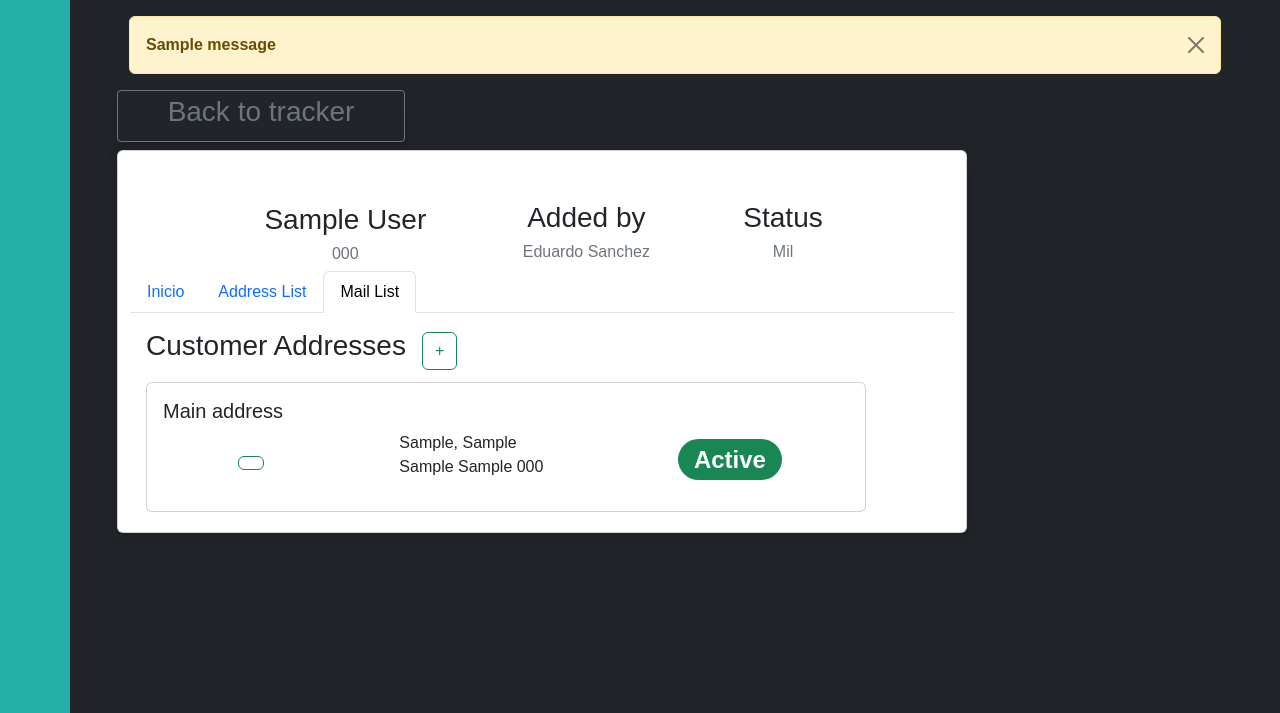
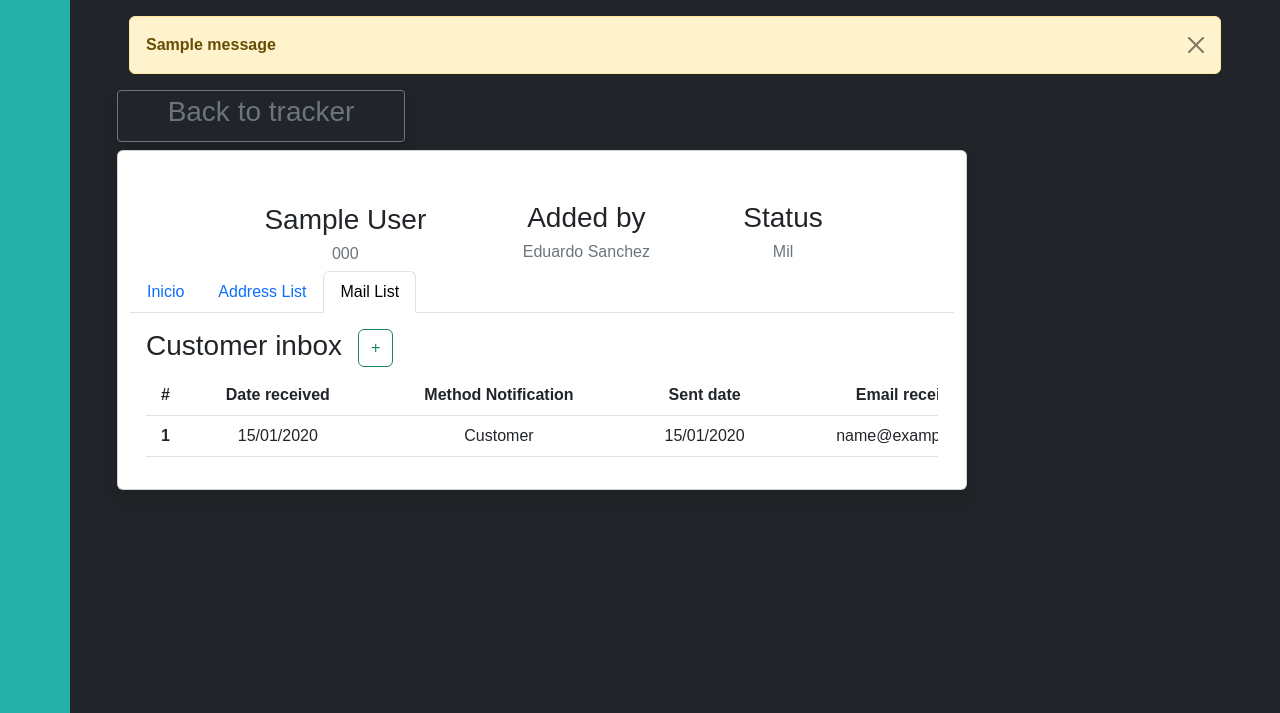
Before and after one commit to lorf543/SCRA, a Django app: page /detail-customer/1/ in a window 1280 px wide, after a click on "Mail List". Shown: the top 713 px of the page. Run offline with Django 5.2, Linux system fonts and the light colour scheme; a user stored in the database is signed in; tables that the repository leaves empty hold one stand-in row (values such as "Sample post"); one stand-in notice (Sample message) is shown; some libraries are stand-ins or nearby versions; some web fonts are replaced.

Commit message:
inbox list for customers

```diff
--- a/Scra_inbox/models.py
+++ b/Scra_inbox/models.py
@@ -7,14 +7,13 @@ from tracker.models import NOTIFICATION
 # Create your models here.
 
 class Inbox(models.Model):
-    customer = models.ForeignKey(Account, on_delete=models.CASCADE)
+    customer = models.ForeignKey(Account, related_name='customer_inbox', on_delete=models.CASCADE)
     method_notification = models.CharField(max_length=50, choices=NOTIFICATION)
     date_received = models.DateField(null=True, blank= True)
     email_received = models.TextField()
     email_sent = models.TextField(null=True, blank=True)
     email_sent_date = models.DateField(null=True, blank=True)
     valid = models.BooleanField(null=True, blank= True)
-
 
     created = models.DateField(auto_now_add=True, null=True, blank=True)
     updated = models.DateField(null=True, blank = True)
--- a/Scra_inbox/urls.py
+++ b/Scra_inbox/urls.py
@@ -4,4 +4,6 @@ from . import views
 
 urlpatterns = [
     path('list-inbox',views.list_inbox,name='list_inbox'),
+    path('add-inbox/<str:customer_id>/',views.add_inbox,name='add_inbox'),
+    path('update-inbox/<str:customer_id>/<str:inbox_id>/',views.update_inbox,name='update_inbox'),
 ]
--- a/static/css/styles.css
+++ b/static/css/styles.css
@@ -27,9 +27,10 @@ body {
 #trackerReturn  thead{
   display: none;
 }
-#tableInbox thead{
+#tableInbox  thead{
   display: none;
 }
+
 
 ::after,
 ::before {
--- a/static/scripts/main.js
+++ b/static/scripts/main.js
@@ -18,7 +18,7 @@ new DataTable('#trackerReturn',{
   "scrollY":600,
 });
 
-new DataTable('#tableIbox',{
+new DataTable('#tableInbox',{
   "autoWidth": true,
   "scrollX":true,
   "scrollY":600,
--- a/templates/base.html
+++ b/templates/base.html
@@ -23,7 +23,6 @@
     {% block content %}
 
 
-
     {% endblock content %}
 
     <!--boostrap js-->
--- a/templates/partials/address_list.html
+++ b/templates/partials/address_list.html
@@ -2,7 +2,7 @@
     <div class="d-flex">
       <h3>Customer Addresses</h3>
       <h2 class="ms-3 ">
-        <a class="btn btn-outline-success" href="{% url 'add_address' customer_id=customer.id %}">+</a>
+        <a class="btn btn-outline-success d-flex" href="{% url 'add_address' customer_id=customer.id %}">+</a>
       </h2>
     </div>
 
@@ -17,7 +17,7 @@
             </div>
           {% endif %}
           <div class="d-flex justify-content-around align-items-center">
-            <a class="ms-2 btn btn-outline-success" href="{% url 'upadate_address' customer_id=customer.id address_id=address.id %}">
+            <a class="ms-2 btn btn-outline-success" href="{% url 'update_address' customer_id=customer.id address_id=address.id %}">
               <i class="lni lni-pencil"></i>
             </a>
             <p class="card-text">
--- /dev/null
+++ b/templates/partials/email_list.html
@@ -0,0 +1,55 @@
+<div class="container p-3">
+  <div class="d-flex">
+    <h3>Customer inbox</h3>
+    <h2 class="ms-3">
+        <a class="btn btn-outline-success d-flex"
+            href="{% url 'add_inbox' customer_id=customer.id %}">
+            +
+        </a>
+    </h2>
+  </div>
+
+  {% for inbox in customer.customer_inbox.all %}
+
+  <div  class="table-responsive">
+    <table style="width: 185%;" class="table table-hover text-center align-middle">
+      <thead>
+
+        <tr>
+          <th>#</th>
+          <th>Date received</th>
+          <th>Method Notification</th>
+          <th>Sent date</th>
+          <th>Email received</th>
+          <th>Email Sent</th>
+          <th>valid</th>
+          <th>Actions</th>
+        </tr>
+      </thead>
+      <tbody>
+        <tr>
+          <td scope="row">{{ forloop.counter }}</td>
+          <td>{{inbox.date_received|date:"d/m/Y"}}</td>
+          <td>{{inbox.method_notification}}</td>
+          <td>{{inbox.email_sent_date|date:"d/m/Y"}}</td>
+          <td >{{inbox.email_received}}</td>
+          <td >{{inbox.email_sent}}</td>
+          <td>{{inbox.email_sent_date|date:"m/d/Y"}}</td>
+          <td>
+            <div class="btn-group">
+                <a href="#" class="btn btn-secondary d-flex justify-content-center">
+                    <i class="lni lni-eye"></i>
+                </a>
+                <a href="{% url 'update_inbox' customer_id=customer.id inbox_id=inbox.id %}" class="btn btn-secondary d-flex justify-content-center">
+                  <i class="lni lni-pencil"></i>
+                </a>
+            </div>
+          </td>
+        </tr>
+      </tbody>
+
+    </table>
+  </div>
+
+  {% endfor %}
+</div>
--- a/templates/tracker/detail_customer.html
+++ b/templates/tracker/detail_customer.html
@@ -51,6 +51,7 @@
               <li class="nav-item" role="presentation">
                 <a class="nav-link" id="profile-tab" data-bs-toggle="tab" href="#addres_list" role="tab">Address List</a>
               </li>
+
               <li class="nav-item" role="presentation">
                 <a class="nav-link" id="profile-tab" data-bs-toggle="tab" href="#email_list" role="tab">Mail List</a>
               </li>
@@ -67,7 +68,7 @@
               </div>
               <div class="tab-pane fade" id="email_list" role="tabpanel">
                          <!--Address list-->
-                    {% include "partials/address_list.html" %}
+                    {% include "partials/email_list.html" %}
               </div>
             </div>
 
--- a/templates/tracker/home.html
+++ b/templates/tracker/home.html
@@ -11,7 +11,7 @@
             {% if messages %}
               <div class="alert-container">
                 {% for message in messages %}
-                  <div class="alert alert-warning alert-dismissible fade show" role="alert">
+                  <div class="alert alert-warning alert-dismissible fade show w-50" role="alert">
                     <strong>{{ message }}</strong>
                     <button type="button" class="btn-close" data-bs-dismiss="alert" aria-label="Close"></button>
                   </div>
--- a/tracker/forms.py
+++ b/tracker/forms.py
@@ -31,7 +31,7 @@ class CustomerForm(forms.ModelForm):
             'date_open_acc':'Date Open Account',
             'the_way_refund':'Way the refund was made',
             'danial_date':'Denial date',
-            'method_notification':'Notefication'
+            'method_notification':'Notification'
         }
         widgets = {
             'date_refund': forms.DateInput(attrs={'type':'date',}),
@@ -52,7 +52,7 @@ class AddressForm(forms.ModelForm):
     return_note = forms.CharField(
         required=False,
         widget=forms.Textarea(
-            attrs={"rows":5, "cols":5,}))
+            attrs={"rows":5, "cols":5,"placeholder":"testing carajoasda sd "}))
 
     class Meta:
         model = Address
--- a/tracker/models.py
+++ b/tracker/models.py
@@ -44,7 +44,7 @@ class Account(models.Model):
         User, on_delete=models.CASCADE, related_name='second_review_candidates', blank=True, null=True)
     danial_date = models.DateField(blank=True, null=True)
     denial_note = models.TextField(blank=True, null=True)
-    denial_by = models.ForeignKey(User, on_delete=models.CASCADE, related_name='custumer_dl',null=True, blank = True)
+    denial_by = models.ForeignKey(User, on_delete=models.CASCADE, related_name='costumer_dl',null=True, blank = True)
 
         # _______________________Approved_Info________________
     amount_refund = models.CharField(max_length=50, blank=True, null=True,default="N/A")
@@ -56,8 +56,8 @@ class Account(models.Model):
 
     created = models.DateTimeField(auto_now_add=True, null=True, blank = True)
     updated = models.DateTimeField(null=True, blank = True)
-    added_by = models.ForeignKey(User, on_delete=models.CASCADE, related_name='custumer_add', null=True, blank = True)
-    updated_by = models.ForeignKey(User, on_delete=models.CASCADE, related_name='custumer_update',null=True, blank = True)
+    added_by = models.ForeignKey(User, on_delete=models.CASCADE, related_name='costumer_add', null=True, blank = True)
+    updated_by = models.ForeignKey(User, on_delete=models.CASCADE, related_name='costumer_update',null=True, blank = True)
 
     class Meta:
         verbose_name = 'Customer'
@@ -76,7 +76,7 @@ class Account(models.Model):
         if self.military_date and self.open_state == "Ohio":
             self.qualify = True
 
-        elif self.military_date and self.open_state == "Pensilvania":
+        elif self.military_date and self.open_state == "Pennsylvania":
             days_difference = (self.date_open_acc - self.military_date).days
             if days_difference < 30:
                 self.qualify = True
@@ -129,7 +129,7 @@ class Address(models.Model):
 
 
     class Meta:
-        verbose_name = 'Customer Addresse'
+        verbose_name = 'Customer Address'
         ordering = ['created']
 
     def __str__(self):
--- a/tracker/urls.py
+++ b/tracker/urls.py
@@ -13,7 +13,7 @@ urlpatterns = [
     #address path
     path('address-list/',views.address_list,name='address_list'),
     path('add-address/<int:customer_id>/', views.add_address, name='add_address'),
-    path('upadate-address/<int:customer_id>/<int:address_id>/', views.upadate_address, name='upadate_address'),
+    path('update-address/<int:customer_id>/<int:address_id>/', views.update_address, name='update_address'),
 
 ]
 
--- a/tracker/views.py
+++ b/tracker/views.py
@@ -104,6 +104,7 @@ def delete_customer(request, customer_id):
             request,'The account number associated to this customer has been deleted')
         return redirect('/')
 
+
 #________________________Address________________________________
 
 def address_list(request):
@@ -113,6 +114,7 @@ def address_list(request):
     context = {'address':address,'customer':customer}
     return render(request,'return/return_tracker.html',context)
 
+@login_required(login_url='login_user')
 def add_address(request, customer_id):
     customer = get_object_or_404(Account, id=customer_id)
     address_form = AddressForm()
@@ -132,7 +134,8 @@ def add_address(request, customer_id):
     context = {'address_form':address_form,'customer':customer}
     return render(request,'return/add_address.html',context)
 
-def upadate_address(request, customer_id, address_id):
+@login_required(login_url='login_user')
+def update_address(request, customer_id, address_id):
     customer = get_object_or_404(Account, id=customer_id)
     address = get_object_or_404(Address, id=address_id, customer=customer)
 
@@ -154,6 +157,7 @@ def upadate_address(request, customer_id, address_id):
     context = {'address_form': address_form,'customer':customer,'address':address}
     return render(request,'return/update_address.html',context)
 
+@login_required(login_url='login_user')
 def delete_address(request, address_id):
     address = get_object_or_404(Address, id=address_id)
     if request.method == "POST":
```
Also changed, not shown: Scra_inbox/forms.py (added, +45 -0 lines), Scra_inbox/views.py (+45 -1 lines), templates/scrainbox/add_inbox.html (added, +88 -0 lines), templates/scrainbox/update_inbox.html (added, +88 -0 lines), Scra_inbox/migrations/0005_remove_inbox_sent_by.py (added), Scra_inbox/migrations/0006_alter_inbox_customer.py (added), tracker/migrations/0009_alter_address_options_alter_account_added_by_and_more.py (added).
